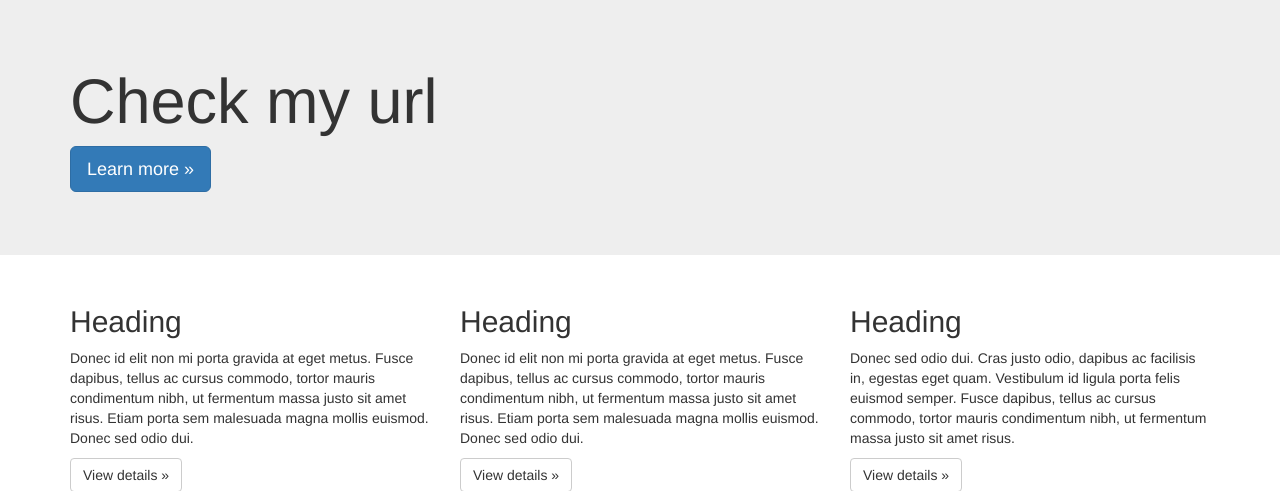
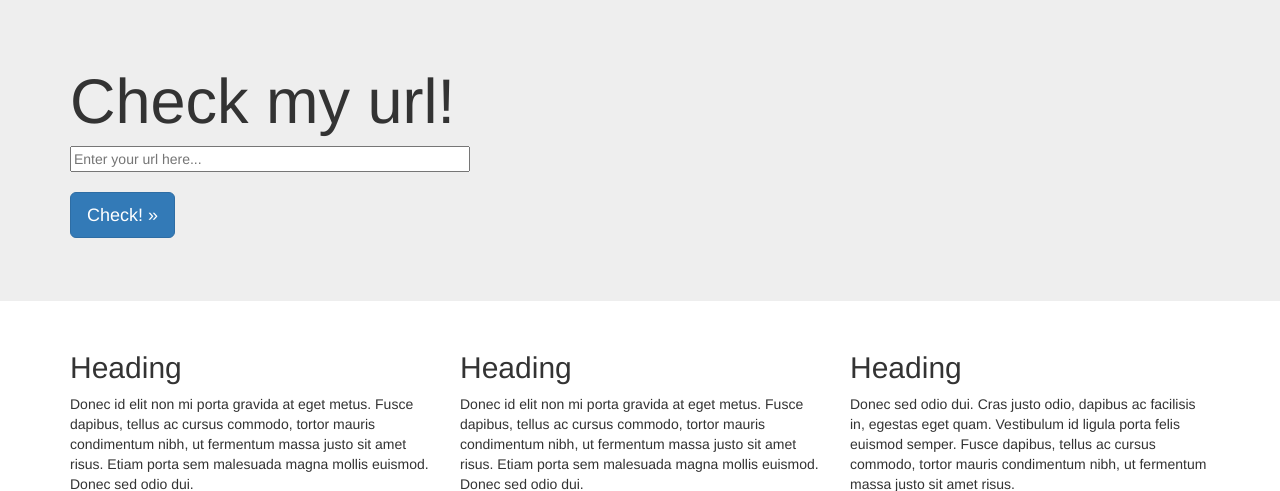
Before and after one commit to carlosrmd/CheckMyUrl-project, a Django app: page / in a window 1280 px wide. Shown: the part 51-542 px from the top of the page. Run offline with Django 3.2, Linux system fonts and the light colour scheme; some libraries are stand-ins or nearby versions.

Commit message:
Agregada caja para meter la url a checkear.

```diff
--- a/urlchecker/templates/base.html
+++ b/urlchecker/templates/base.html
@@ -8,7 +8,7 @@
     <meta name="author" content="">
     <link rel="icon" href="/static/icon/favicon.ico">
 
-    <title>Jumbotron Template for Bootstrap</title>
+    <title>CheckMyUrl</title>
 
     <!-- Bootstrap core CSS -->
     <link href="/static/css/bootstrap.min.css" rel="stylesheet">
@@ -58,7 +58,8 @@
     <div class="jumbotron">
       <div class="container">
         {% block contenido%} {% endblock %}
-        <p><a class="btn btn-primary btn-lg" href="#" role="button">Learn more &raquo;</a></p>
+        <input type="url" name="fname" size="46" placeholder="Enter your url here..."><br><br>
+        <p><a class="btn btn-primary btn-lg" href="#" role="button">Check! &raquo;</a></p>
       </div>
     </div>
 
--- a/urlchecker/templates/index.html
+++ b/urlchecker/templates/index.html
@@ -1,5 +1,5 @@
 {%extends 'base.html'%}
 
 {% block contenido%}
-<h1> Check my url </h1>
+<h1> Check my url! </h1>
 {% endblock %}
```
